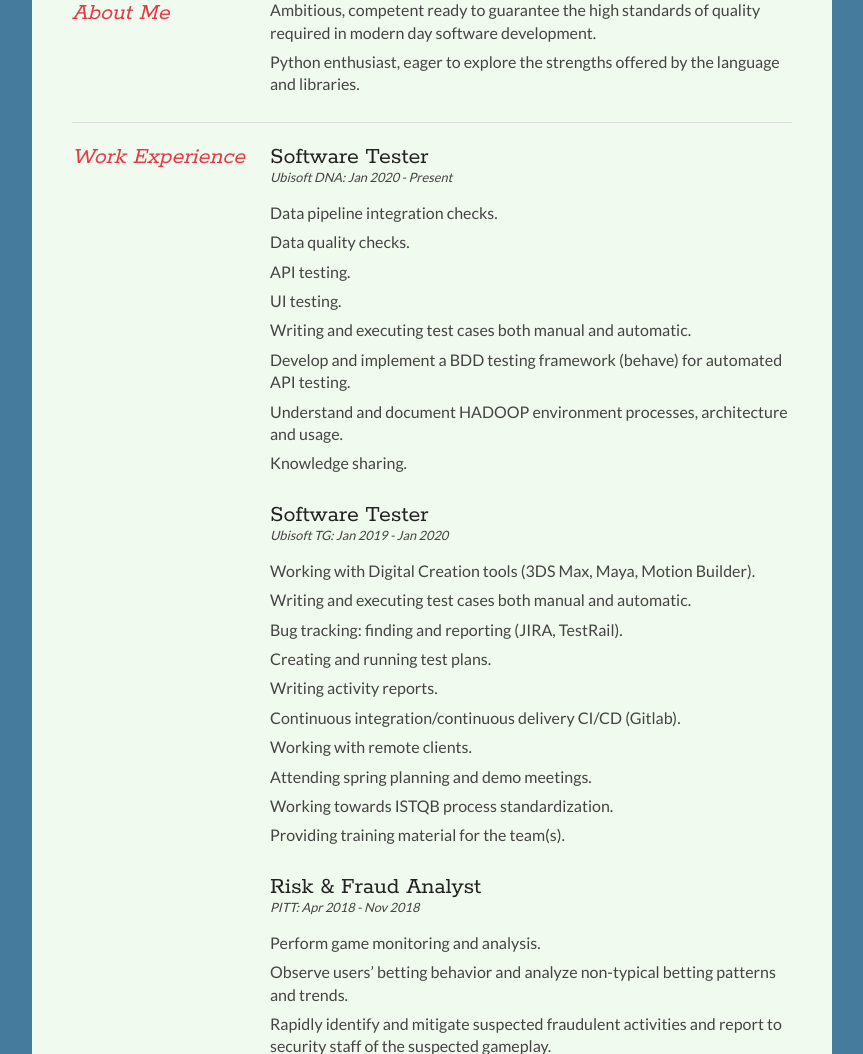
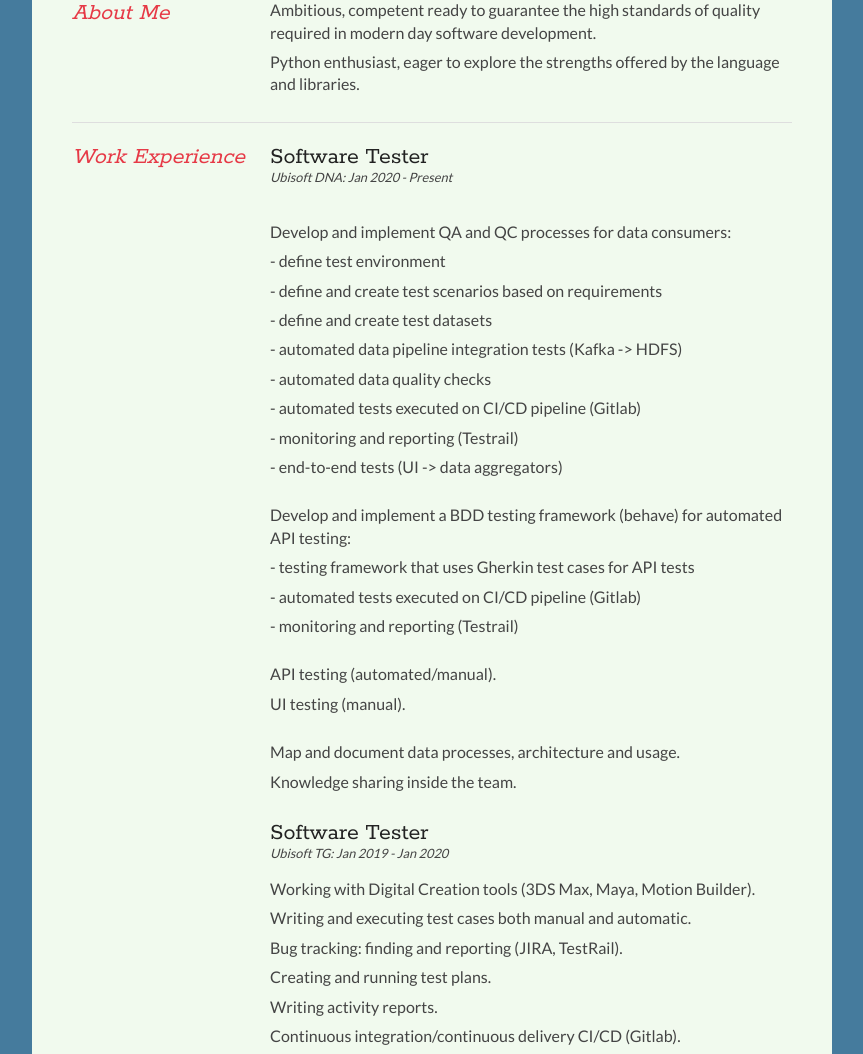
Before and after one commit to xtakacsx/resume_django, a Django app: page / in a window 1280 px wide. Shown: the part 197-1251 px from the top of the page, without its empty margins (208-1071 px from the left). Run offline with Django 3.2, Linux system fonts and the light colour scheme.

Commit message:
update profile

```diff
--- a/resumes/templates/index.html
+++ b/resumes/templates/index.html
@@ -66,17 +66,29 @@
                 <article>
                     <h2>Software Tester</h2>
                     <p class="subDetails">Ubisoft DNA: Jan 2020 - Present</p>
-                    <p>Data pipeline integration checks.</p>
-                    <p>Data quality checks.</p>
-                    <p>API testing.</p>
-                    <p>UI testing.</p>
-					<p>Writing and executing test cases both manual and automatic.</p>
-                    <p>Develop and implement a BDD testing framework (behave) for automated API testing.</p>
-                    <p>Understand and document HADOOP environment processes, architecture and usage.</p>
-                    <p>Knowledge sharing.</p>
+                    <br>
+                    <p>Develop and implement QA and QC processes for data consumers:</p>
+                    <p>- define test environment</p>
+                    <p>- define and create test scenarios based on requirements</p>
+                    <p>- define and create test datasets</p>
+                    <p>- automated data pipeline integration tests (Kafka -> HDFS)</p>
+                    <p>- automated data quality checks</p>
+                    <p>- automated tests executed on CI/CD pipeline (Gitlab)</p>
+                    <p>- monitoring and reporting (Testrail)</p>
+                    <p>- end-to-end tests (UI -> data aggregators)</p>
+                    <br>
+                    <p>Develop and implement a BDD testing framework (behave) for automated API testing:</p>
+                    <p>- testing framework that uses Gherkin test cases for API tests</p>
+                    <p>- automated tests executed on CI/CD pipeline (Gitlab)</p>
+                    <p>- monitoring and reporting (Testrail)</p>
+                    <br>
+                    <p>API testing (automated/manual).</p>
+                    <p>UI testing (manual).</p>
+                    <br>
+                    <p>Map and document data processes, architecture and usage.</p>
+                    <p>Knowledge sharing inside the team.</p>
                 </article>
                 <br/>
-
                 <article>
                     <h2>Software Tester</h2>
                     <p class="subDetails">Ubisoft TG: Jan 2019 - Jan 2020</p>
@@ -92,7 +104,6 @@
                     <p>Providing training material for the team(s).</p>
                 </article>
                 <br/>
-
                 <article>
                     <h2>Risk & Fraud Analyst</h2>
                     <p class="subDetails">PITT: Apr 2018 - Nov 2018</p>
@@ -104,7 +115,6 @@
                         in those games.</p>
                 </article>
                 <br/>
-
                 <article>
                     <h2>Front-End Web Developer</h2>
                     <p class="subDetails">Furmedia: Jan 2018 - Apr 2018</p>
@@ -112,7 +122,6 @@
                         Opencart.</p>
                 </article>
                 <br/>
-
                 <article>
                     <h2>Past Experiences</h2>
                     <p>Supervisor: Platinum Casino</p>
@@ -124,8 +133,6 @@
             </div>
             <div class="clear"></div>
         </section>
-
-
         <section>
             <div class="sectionTitle">
                 <h1>Key Skills</h1>
@@ -146,7 +153,6 @@
             </div>
             <div class="clear"></div>
         </section>
-
         <section>
             <div class="sectionTitle">
                 <h1>Technical Skills</h1>
@@ -163,13 +169,10 @@
             </div>
             <div class="clear"></div>
         </section>
-
-
         <section>
             <div class="sectionTitle">
                 <h1>Education</h1>
             </div>
-
             <div class="sectionContent">
                 <article>
                     <h2>Spitu Haret University</h2>
@@ -177,7 +180,6 @@
                     <p>First year of study.</p>
                 </article>
                 <br/>
-
                 <article>
                     <h2>Constantin Brâncoveanu College</h2>
                     <p class="subDetails">Mathematics and Informatics</p>
@@ -190,16 +192,13 @@
     </div>
 </div>
 <script type="text/javascript">
-var gaJsHost = (("https:" == document.location.protocol) ? "https://ssl." : "http://www.");
-document.write(unescape("%3Cscript src='" + gaJsHost + "google-analytics.com/ga.js' type='text/javascript'%3E%3C/script%3E"));
-
+    var gaJsHost = (("https:" == document.location.protocol) ? "https://ssl." : "http://www.");
+    document.write(unescape("%3Cscript src='" + gaJsHost + "google-analytics.com/ga.js' type='text/javascript'%3E%3C/script%3E"));
 </script>
-
 <script type="text/javascript">
-var pageTracker = _gat._getTracker("UA-3753241-1");
-pageTracker._initData();
-pageTracker._trackPageview();
-
+    var pageTracker = _gat._getTracker("UA-3753241-1");
+    pageTracker._initData();
+    pageTracker._trackPageview();
 </script>
 </body>
 </html>
```
